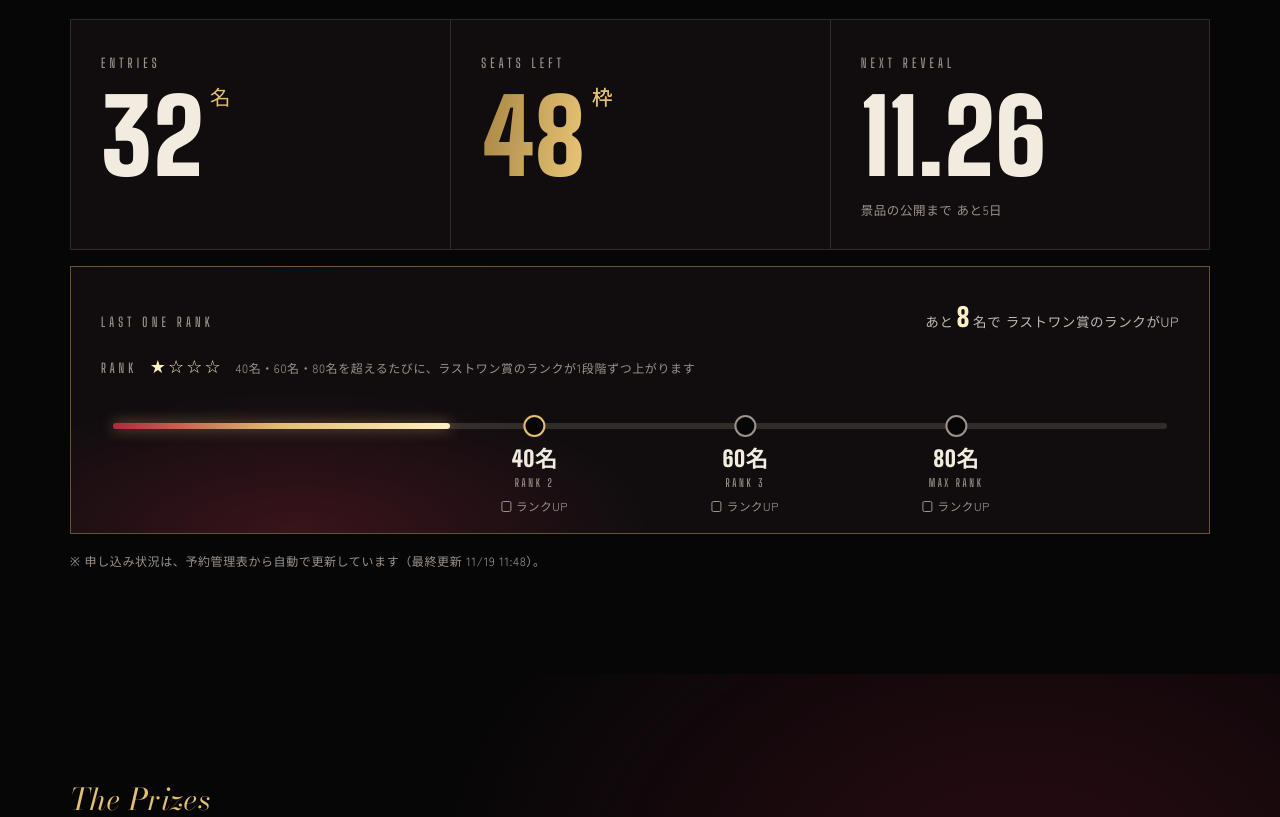
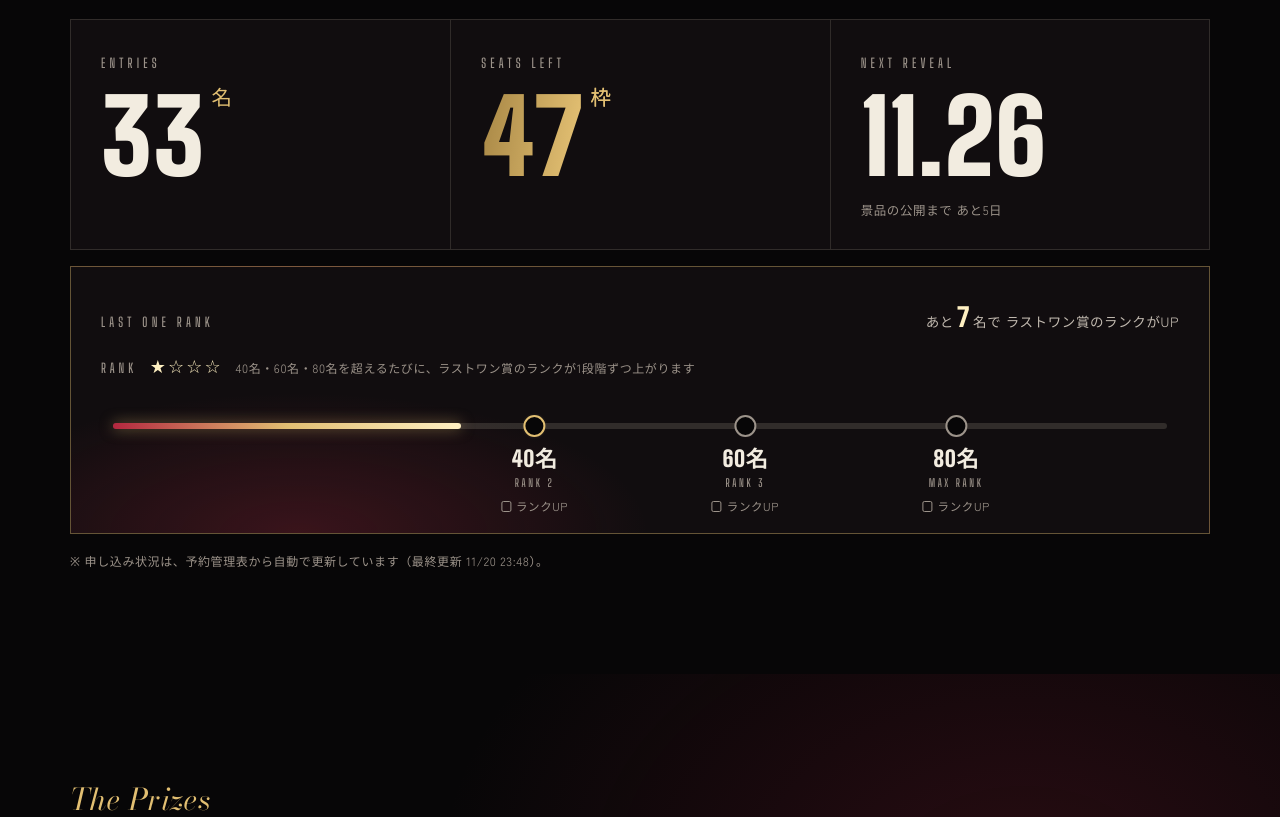
Before and after one commit to mozalink0001-lgtm/bonenkai2026, a plain HTML site: page index.html in a window 1280 px wide. Shown: the part 1248-2065 px from the top of the page. Drawn offline with nearby package versions, Linux system fonts and the light colour scheme; a web font is replaced by a local one.

Commit message:
申し込み人数を33名に更新
Co-Authored-By: Claude Opus 5.5 <noreply@anthropic.com>
Claude-Session: https://claude.ai/code/session_01WKBzcfV5RtaoUxEUigUVZC

```diff
--- a/index.html
+++ b/index.html
@@ -817,7 +817,7 @@ footer .wrap{display:flex;justify-content:space-between;gap:12px;flex-wrap:wrap;
 <script>
 (function(){
   // 申し込み人数：予約管理表（イベント別集計・イベントID 261204）の予約数。定期タスクが定期的に書き換える
-  var LIVE = { entries: 32, capacity: 80, max: 100, prizes: 20, updated: '2026-11-19T20:48' };
+  var LIVE = { entries: 33, capacity: 80, max: 100, prizes: 20, updated: '2026-11-21T08:48' };
 
   var EVENT = new Date('2026-12-11T19:30:00+09:00');
   var DEADLINE = new Date('2026-11-30T23:59:59+09:00');
```
